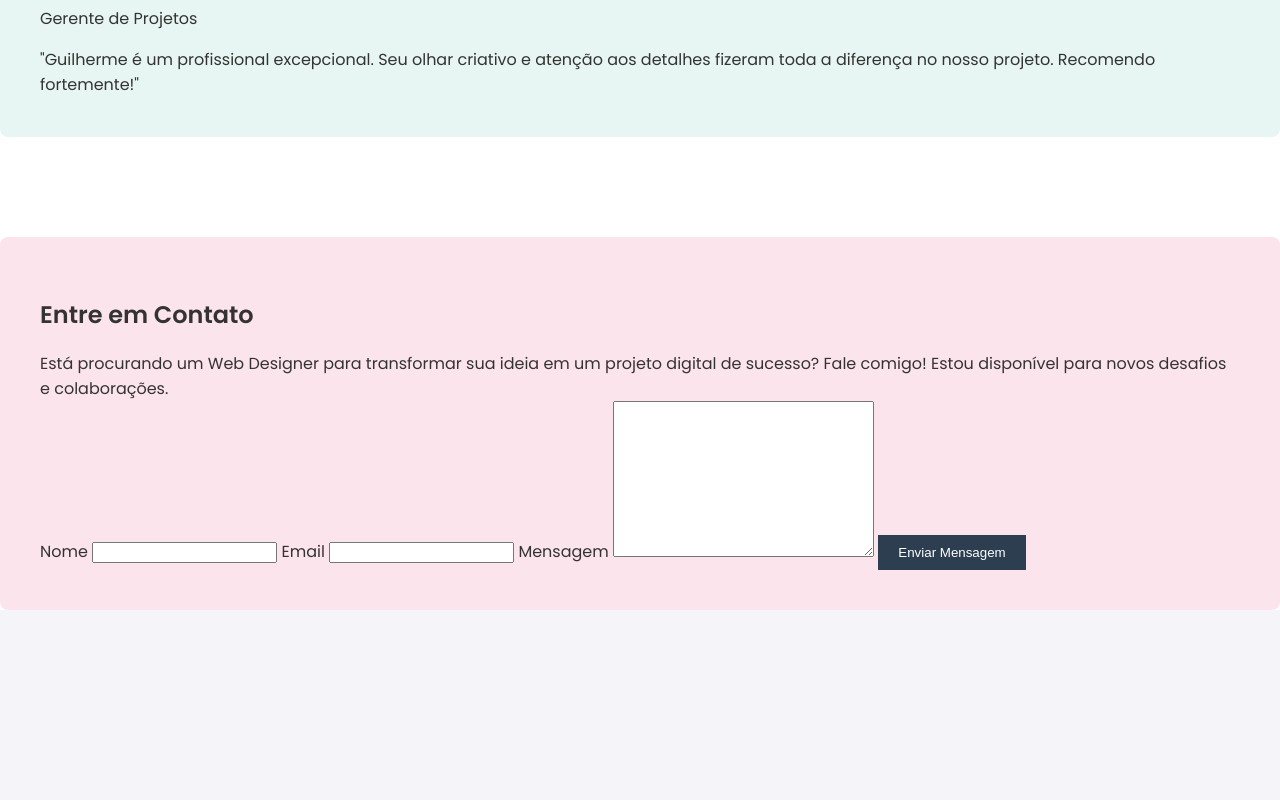
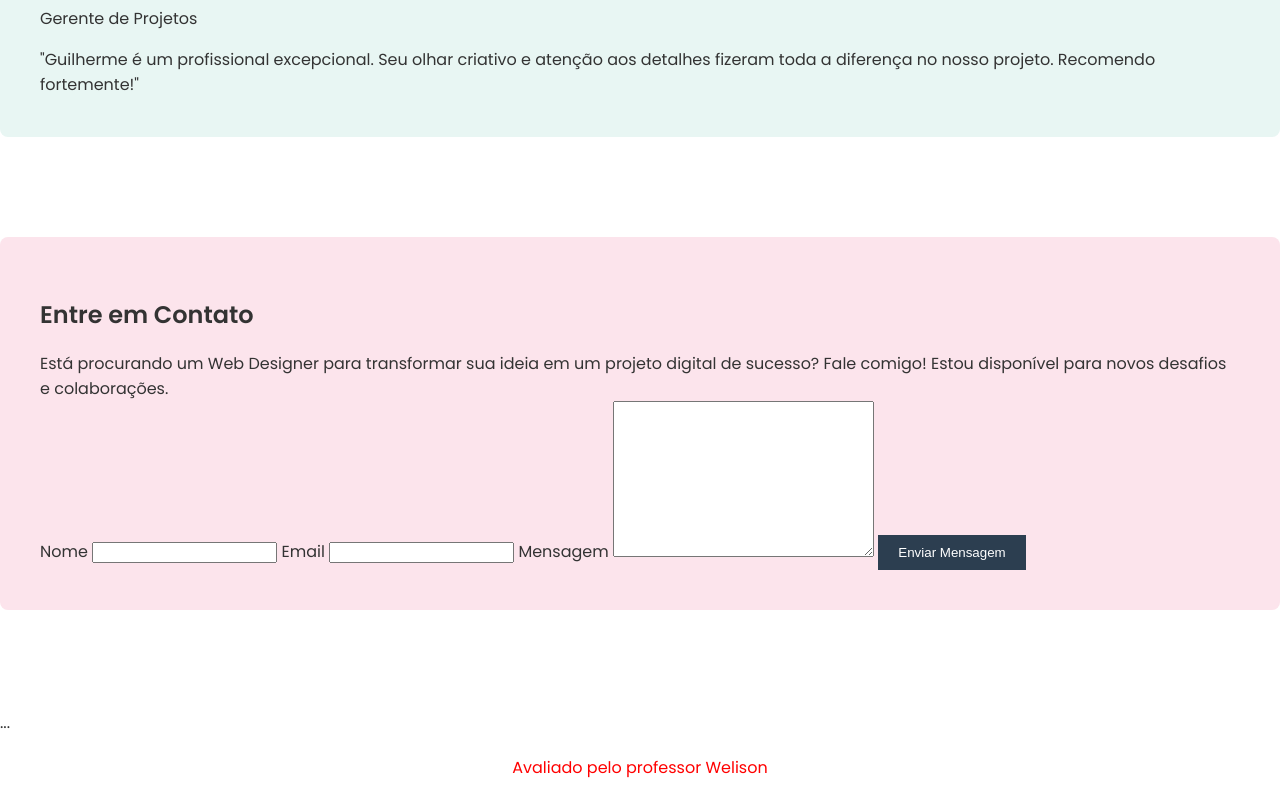
Before and after one commit to GuilhermeFrey/portifolio, a plain HTML site: page index.html in a window 1280 px wide. Shown: the part 2407-3207 px from the top of the page. Before the commit the page ends 3117 px from the top, so only its background shows below. Drawn offline with Linux system fonts and the light colour scheme.

Commit message:
web1_atv

```diff
--- a/index.html
+++ b/index.html
@@ -96,7 +96,10 @@
         </form>
       </div>
     </section>
-  </main>
-
-</body>
+    ...
+    </section>
+      <footer style="color: red; text-align: center; padding: 20px;">
+      Avaliado pelo professor Welison
+      </footer>
+  </body>
 </html>
```
